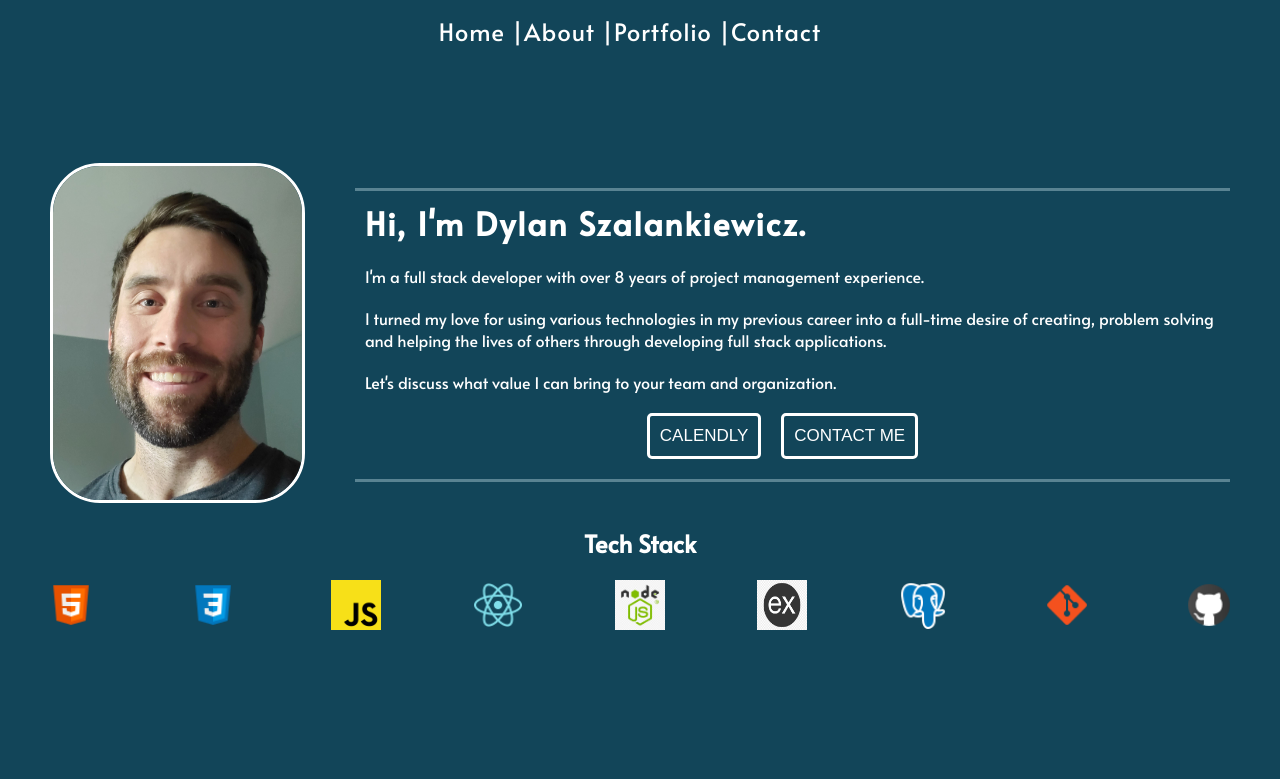
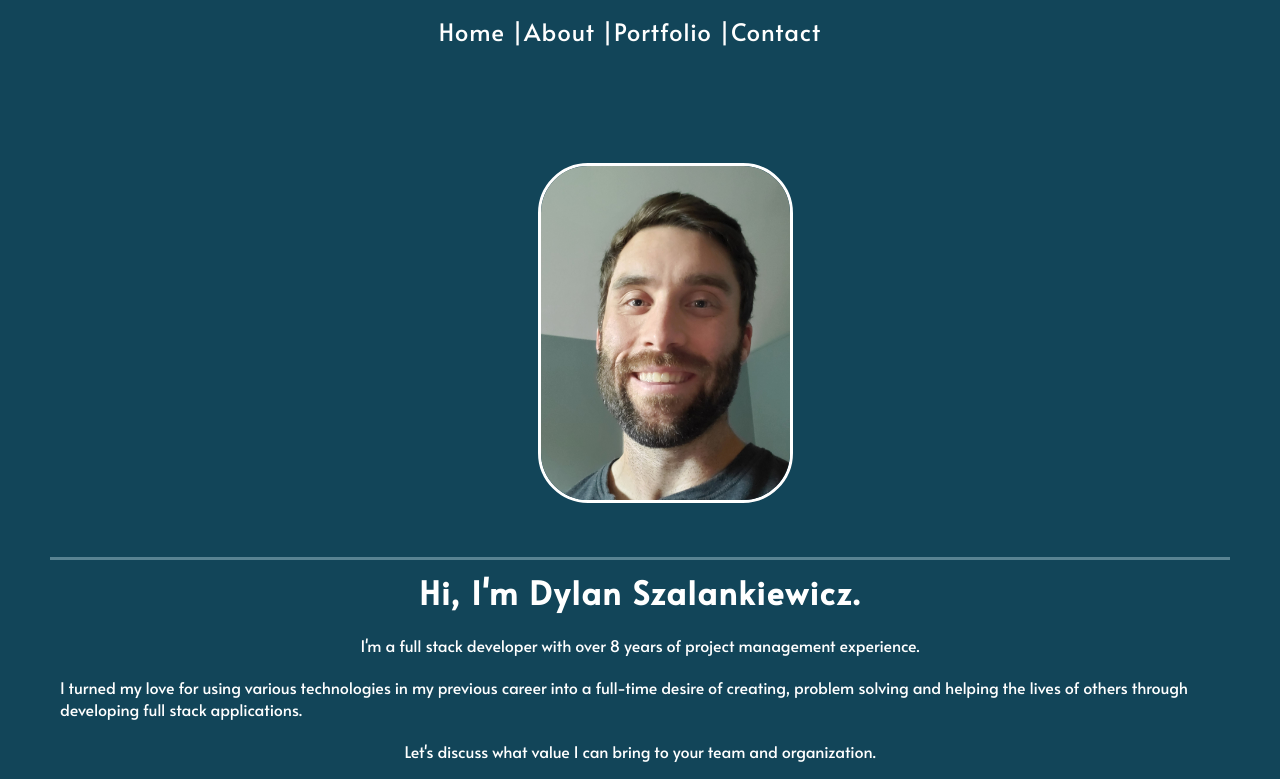
Before and after one commit to djszal/personal-portfolio-site, a plain HTML site: page index.html in a window 1280 px wide. Shown: the top 779 px of the page. Drawn offline with Linux system fonts and the light colour scheme.

Commit message:
working on new layout for home page

```diff
--- a/styling/index.css
+++ b/styling/index.css
@@ -75,6 +75,7 @@ nav a:hover {
 
 .photo-name-boxes{
     display: flex;
+    flex-direction: column;
     align-items: center;
     justify-content: center;
     margin-top: 100px;
@@ -86,6 +87,7 @@ nav a:hover {
     border-radius: 50px;
     padding: 0;
     margin-left: 50px;
+    margin-bottom: 50px;
     border: white solid 3px;
 
 }
@@ -111,23 +113,28 @@ nav a:hover {
     letter-spacing: 2px;
     color: white;
     margin-bottom: 20px;
+    display: flex;
+    justify-content: center;
 
 }
 
 
 p{
     margin-bottom: 20px;
+    display: flex;
+    justify-content: center;
 }
 
 .tech-box{
     flex-direction: column;
     align-items: center;
-    padding-top: 20px;
+    margin-top: 50px;
 }
 
 .tech-stack{
     display: flex;
     justify-content: center;
+    margin-bottom: 20px;
 }
 
 .tech-logos{
```
